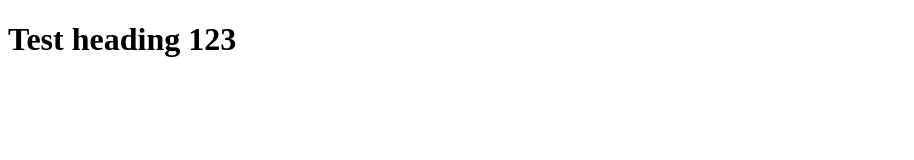
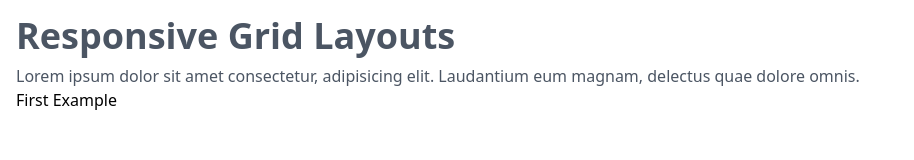
Before and after one commit to sahalkk/tailwind-responsive-layout, a website: page index.html in a window 1280 px wide. Shown: the whole page, without its empty margins (0-914 px from the left). Drawn offline with nearby package versions, Linux system fonts and the light colour scheme.

Commit message:
make clean

```diff
--- a/index.html
+++ b/index.html
@@ -3,10 +3,23 @@
 <head>
     <meta charset="UTF-8">
     <meta name="viewport" content="width=device-width, initial-scale=1.0">
+    <script src="https://cdn.tailwindcss.com"></script>
     <title>Tailwind landing </title>
 </head>
-<body>
-    <h1>Test heading 123</h1>
+<body class="p-4">
+    <header class="text-gray-600">
+        <h1 class="text-4xl mb-2 font-bold">Responsive Grid Layouts</h1>
+        <p class="text-s">
+            Lorem ipsum dolor sit amet consectetur, adipisicing elit. Laudantium eum magnam, delectus quae dolore omnis.
+
+        </p>
+    </header>
+    <section>
+        <div>
+            <h1>First Example</h1>
+        </div>
+    </section>
+
 
 </body>
 </html>
```
Also changed, not shown: style.css.
